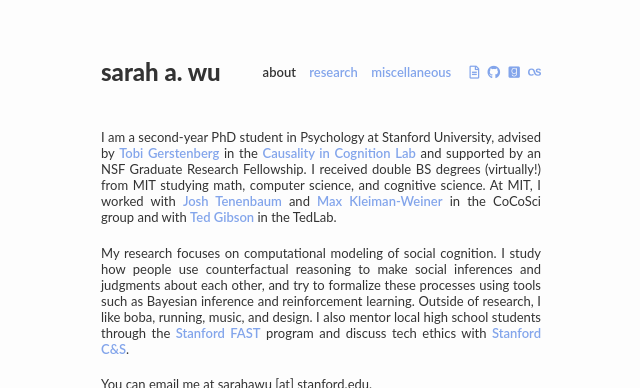
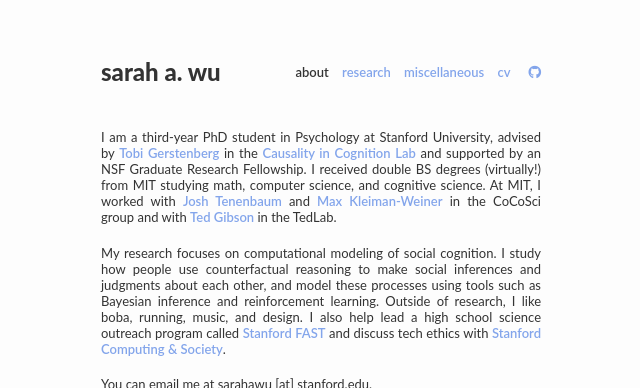
Before and after one commit to sarahawu/sarahawu.github.io, a Jekyll site: the page built from index.md, in a window 1280 px wide, cut to the strip 0-388 px from the top of the page. Shown: the whole strip, without its empty margins (319-959 px from the left). Built offline with Jekyll 4.4.1, drawn with Linux system fonts in a browser that asks for light colours; nearby versions of some CDN libraries.

Commit message:
3rd year updates

```diff
--- a/_config.yml
+++ b/_config.yml
@@ -12,9 +12,9 @@ url: "https://sarahawu.github.io/" # the base hostname & protocol for your site,
 socials:
     twitter:
     github: sarahawu
-    instagram: swubear
+    # instagram: swubear
     last-fm: sarahwu_
-    goodreads: sarahawu
+    # goodreads: sarahawu
 
 collections:
     publications:
--- a/_data/navbar.yml
+++ b/_data/navbar.yml
@@ -4,3 +4,5 @@
   link: /research/
 - name: miscellaneous
   link: /miscellaneous/
+- name: cv
+  link: /assets/cv.pdf
--- a/_includes/header.html
+++ b/_includes/header.html
@@ -16,11 +16,11 @@
       {% endfor %}
 
       <span class="nav-item">
-        <a href="/assets/cv.pdf" class="socials far fa-file-alt"></a>
+        <!-- <a href="/assets/cv.pdf" class="socials far fa-file-alt"></a> -->
         <!-- <a href="mailto: sarahawu@stanford.edu" class="socials far fa-envelope"></a> -->
         <a href="https://github.com/{{ site.socials.github }}" class="socials fab fa-github" target="_blank"></a>
-        <a href="https://goodreads.com/{{ site.socials.goodreads }}" class="socials fab fa-goodreads" target="_blank"></a>
-        <a href="https://last.fm/user/{{ site.socials.last-fm }}" class="socials fab fa-lastfm" target="_blank"></a>
+        <!-- <a href="https://goodreads.com/{{ site.socials.goodreads }}" class="socials fab fa-goodreads" target="_blank"></a> -->
+        <!-- <a href="https://last.fm/user/{{ site.socials.last-fm }}" class="socials fab fa-lastfm" target="_blank"></a> -->
       </span>
 
     </nav>
--- a/index.md
+++ b/index.md
@@ -5,15 +5,17 @@ permalink: /
 ---
 
 {:.content-narrow .content-block}
-I am a second-year PhD student in Psychology at Stanford University, advised by [Tobi Gerstenberg](http://cicl.stanford.edu/member/tobias_gerstenberg/){:target="_blank"} in the [Causality in Cognition Lab](http://cicl.stanford.edu/){:target="_blank"} and supported by an NSF Graduate Research Fellowship.
+I am a third-year PhD student in Psychology at Stanford University, advised by [Tobi Gerstenberg](http://cicl.stanford.edu/member/tobias_gerstenberg/){:target="_blank"} in the [Causality in Cognition Lab](http://cicl.stanford.edu/){:target="_blank"} and supported by an NSF Graduate Research Fellowship.
 I received double BS degrees (virtually!) from MIT studying math, computer science, and cognitive science.
 At MIT, I worked with [Josh Tenenbaum](http://cocosci.mit.edu/josh){:target="_blank"} and [Max Kleiman-Weiner](http://www.mit.edu/~maxkw/){:target="_blank"} in the CoCoSci group and with [Ted Gibson](http://tedlab.mit.edu/ted.html){:target="_blank"} in the TedLab.
 
 {:.content-narrow .content-block}
 My research focuses on computational modeling of social cognition.
-I study how people use counterfactual reasoning to make social inferences and judgments about each other, and try to formalize these processes using tools such as Bayesian inference and reinforcement learning.
+I study how people use counterfactual reasoning to make social inferences and judgments about each other,
+and model these processes using tools such as Bayesian inference and reinforcement learning.
 Outside of research, I like boba, running, music, and design.
-I also mentor local high school students through the [Stanford FAST](https://fast.stanford.edu/){:target="_blank"} program and discuss tech ethics with [Stanford C&S](https://stanford-cscs.github.io/){:target="_blank"}.
+I also help lead a high school science outreach program called [Stanford FAST](https://fast.stanford.edu/){:target="_blank"}
+and discuss tech ethics with [Stanford Computing & Society](https://stanford-cscs.github.io/){:target="_blank"}.
 
 {:.content-narrow .content-block}
 You can email me at sarahawu [at] stanford.edu.
```
Also changed, not shown: miscellaneous.md (+6 -0 lines), 1 other file.
